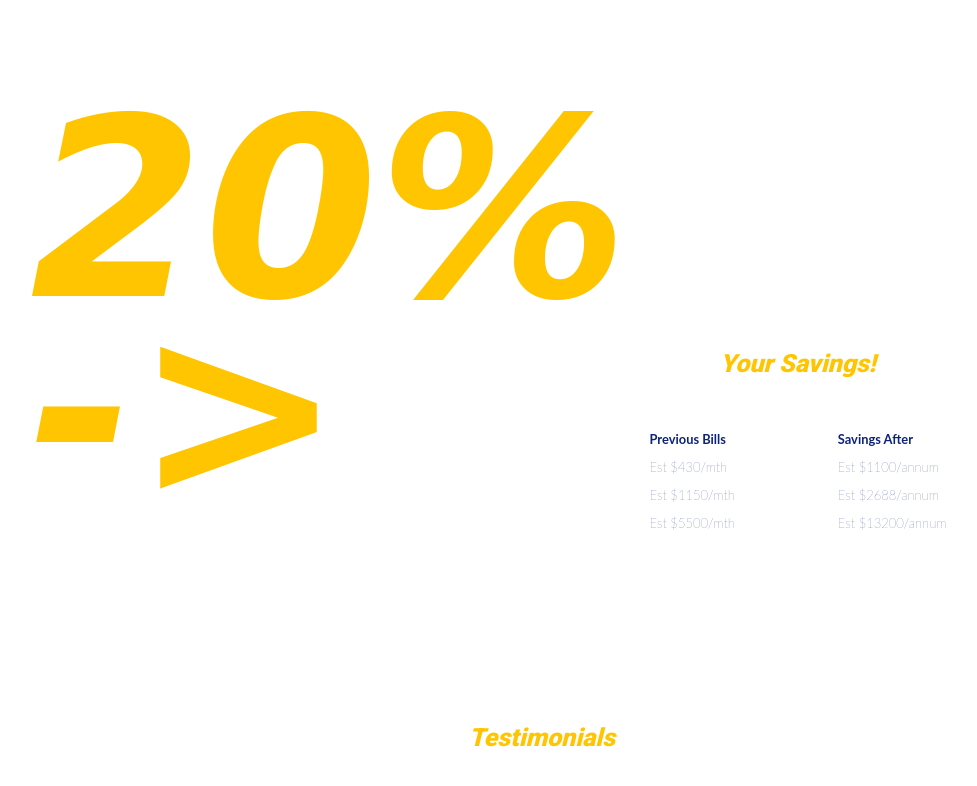
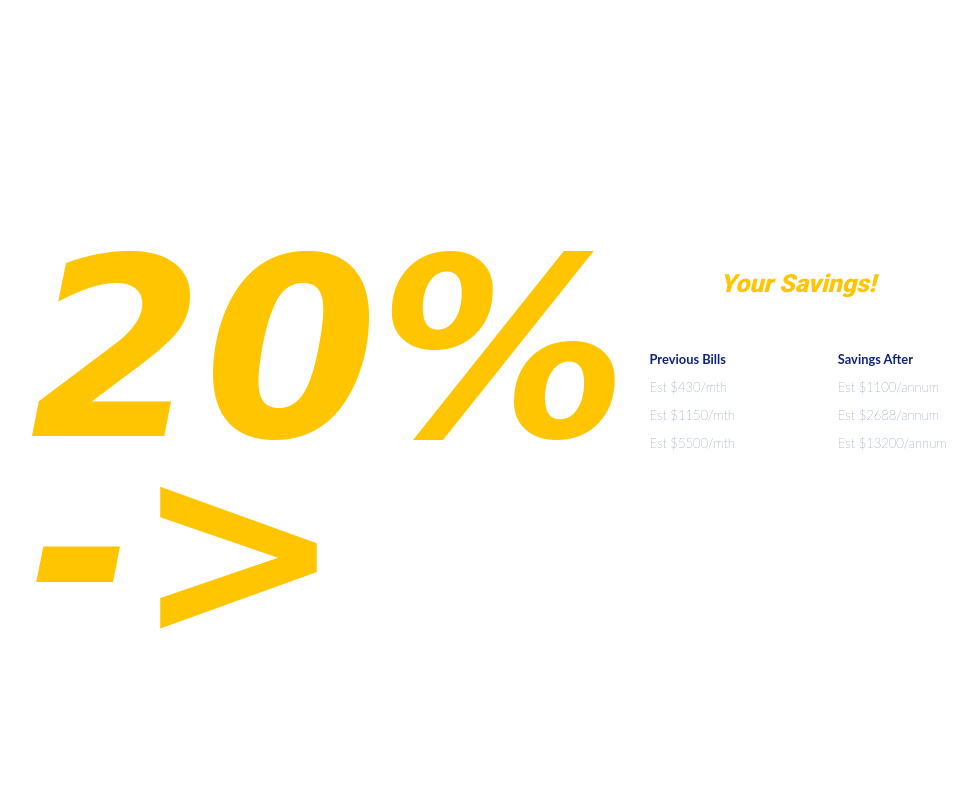
Before and after one commit to wildfiremediasg/energywebsite, a plain HTML site: page utility.html in a window 1280 px wide. Shown: the part 1370-2156 px from the top of the page, without its empty margins (98-1075 px from the left). Drawn offline with Linux system fonts and the light colour scheme; a web font is replaced by a local one.

Commit message:
Update utility.css

```diff
--- a/css/utility.css
+++ b/css/utility.css
@@ -478,7 +478,6 @@ button:hover {
 		display: initial;
 		font-size: 250px;
 		color: #FFC501;
-		margin-top: 140px;
 	}
 
 	.twenty-percent-container-flex {
@@ -489,11 +488,11 @@ button:hover {
 
 	.twenty-percent-item-left {
 		width: 50%;
+		margin-top: 140px;
 	}
 
 	.twenty-percent-item-right {
 		width: 50%;
-		margin-top: 80px;
 	}
 
 	.utility-headline {
```
